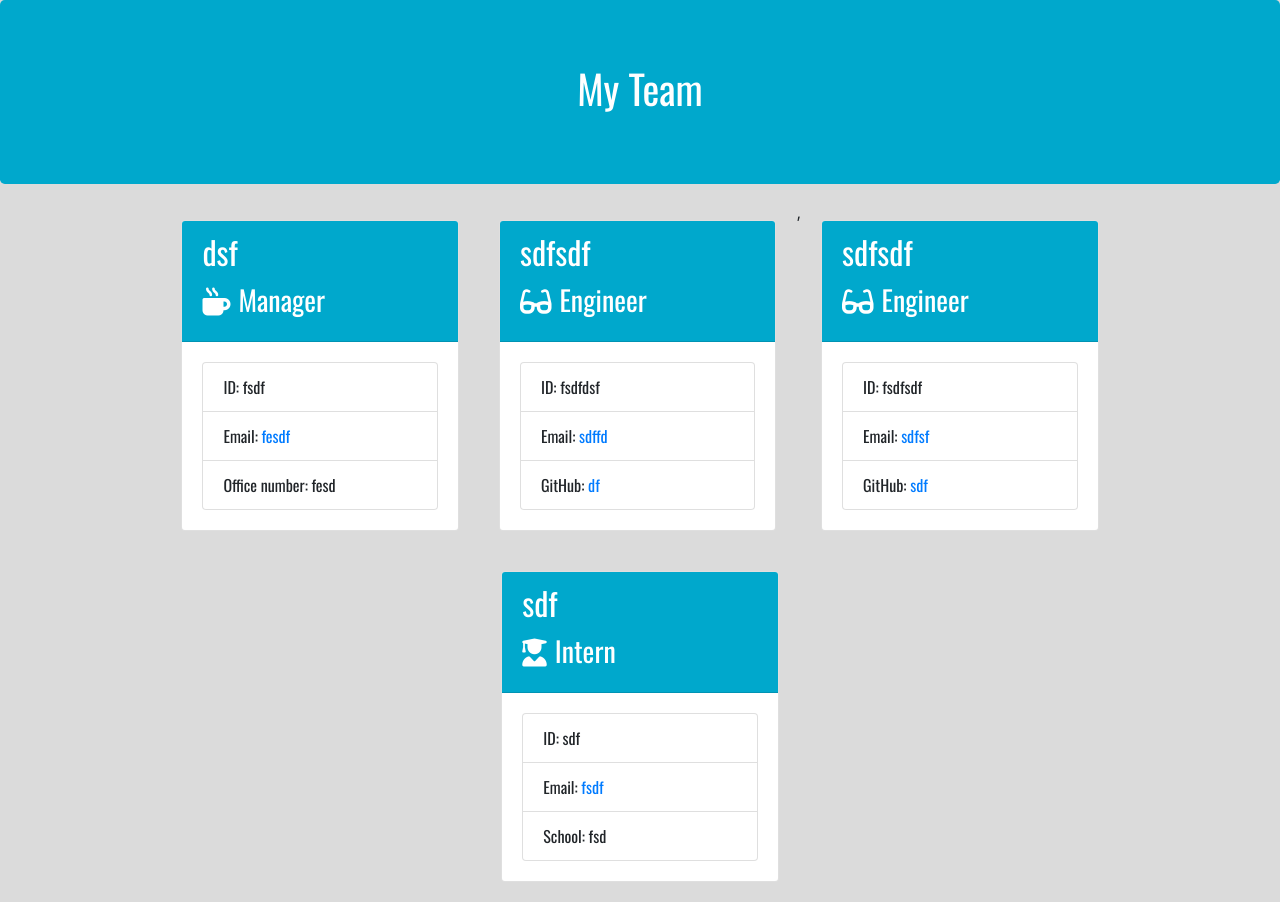
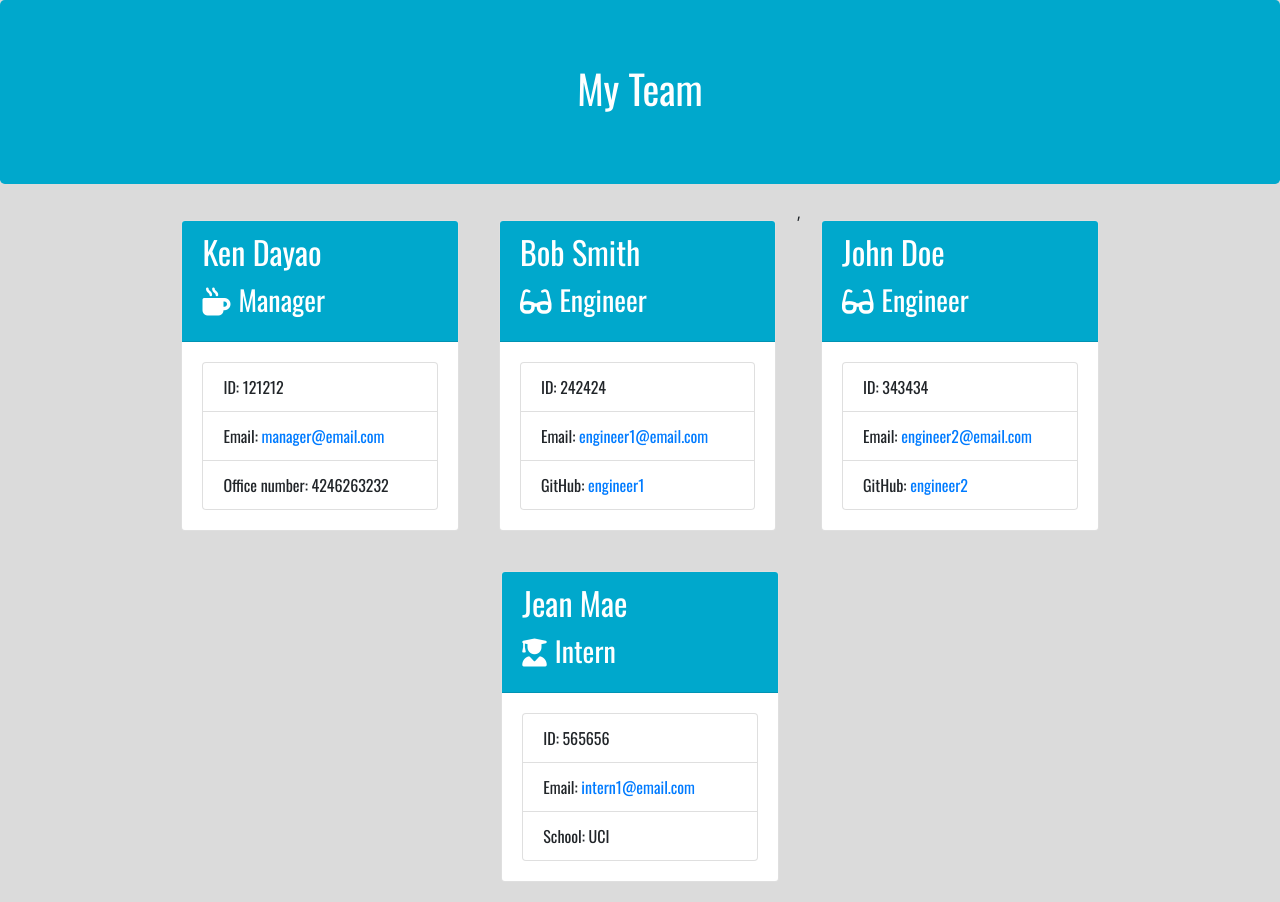
Before and after one commit to kendayao/Team-Profile-Generator, a website: page output/team.html in a window 1280 px wide. Drawn offline with nearby package versions, Linux system fonts and the light colour scheme.

```diff
--- a/output/team.html
+++ b/output/team.html
@@ -26,53 +26,53 @@
             <div class="team-area col-12 d-flex justify-content-center flex-wrap">
                 <div class="card employee-card">
     <div class="card-header">
-        <h2 class="card-title">dsf</h2>
+        <h2 class="card-title">Ken Dayao</h2>
         <h3 class="card-title"><i class="fas fa-mug-hot mr-2"></i>Manager</h3>
     </div>
     <div class="card-body">
         <ul class="list-group">
-            <li class="list-group-item">ID: fsdf</li>
-            <li class="list-group-item">Email: <a href="mailto:fesdf">fesdf</a></li>
-            <li class="list-group-item">Office number: fesd</li>
+            <li class="list-group-item">ID: 121212</li>
+            <li class="list-group-item">Email: <a href="mailto:manager@email.com">manager@email.com</a></li>
+            <li class="list-group-item">Office number: 4246263232</li>
         </ul>
     </div>
 </div>
 <div class="card employee-card">
     <div class="card-header">
-        <h2 class="card-title">sdfsdf</h2>
+        <h2 class="card-title">Bob Smith</h2>
         <h3 class="card-title"><i class="fas fa-glasses mr-2"></i>Engineer</h3>
     </div>
     <div class="card-body">
         <ul class="list-group">
-            <li class="list-group-item">ID: fsdfdsf</li>
-            <li class="list-group-item">Email: <a href="mailto:sdffd">sdffd</a></li>
-            <li class="list-group-item">GitHub: <a href="https://github.com/df" target="_blank" rel="noopener noreferrer">df</a></li>
+            <li class="list-group-item">ID: 242424</li>
+            <li class="list-group-item">Email: <a href="mailto:engineer1@email.com">engineer1@email.com</a></li>
+            <li class="list-group-item">GitHub: <a href="https://github.com/engineer1" target="_blank" rel="noopener noreferrer">engineer1</a></li>
         </ul>
     </div>
 </div>
 ,<div class="card employee-card">
     <div class="card-header">
-        <h2 class="card-title">sdfsdf</h2>
+        <h2 class="card-title">John Doe</h2>
         <h3 class="card-title"><i class="fas fa-glasses mr-2"></i>Engineer</h3>
     </div>
     <div class="card-body">
         <ul class="list-group">
-            <li class="list-group-item">ID: fsdfsdf</li>
-            <li class="list-group-item">Email: <a href="mailto:sdfsf">sdfsf</a></li>
-            <li class="list-group-item">GitHub: <a href="https://github.com/sdf" target="_blank" rel="noopener noreferrer">sdf</a></li>
+            <li class="list-group-item">ID: 343434</li>
+            <li class="list-group-item">Email: <a href="mailto:engineer2@email.com">engineer2@email.com</a></li>
+            <li class="list-group-item">GitHub: <a href="https://github.com/engineer2" target="_blank" rel="noopener noreferrer">engineer2</a></li>
         </ul>
     </div>
 </div>
 <div class="card employee-card">
     <div class="card-header">
-        <h2 class="card-title">sdf</h2>
+        <h2 class="card-title">Jean Mae</h2>
         <h3 class="card-title"><i class="fas fa-user-graduate mr-2"></i>Intern</h3>
     </div>
     <div class="card-body">
         <ul class="list-group">
-            <li class="list-group-item">ID: sdf</li>
-            <li class="list-group-item">Email: <a href="mailto:fsdf">fsdf</a></li>
-            <li class="list-group-item">School: fsd</li>
+            <li class="list-group-item">ID: 565656</li>
+            <li class="list-group-item">Email: <a href="mailto:intern1@email.com">intern1@email.com</a></li>
+            <li class="list-group-item">School: UCI</li>
         </ul>
     </div>
 </div>
```
Also changed, not shown: README.md, images/appimage.png (added), 2 other files.
